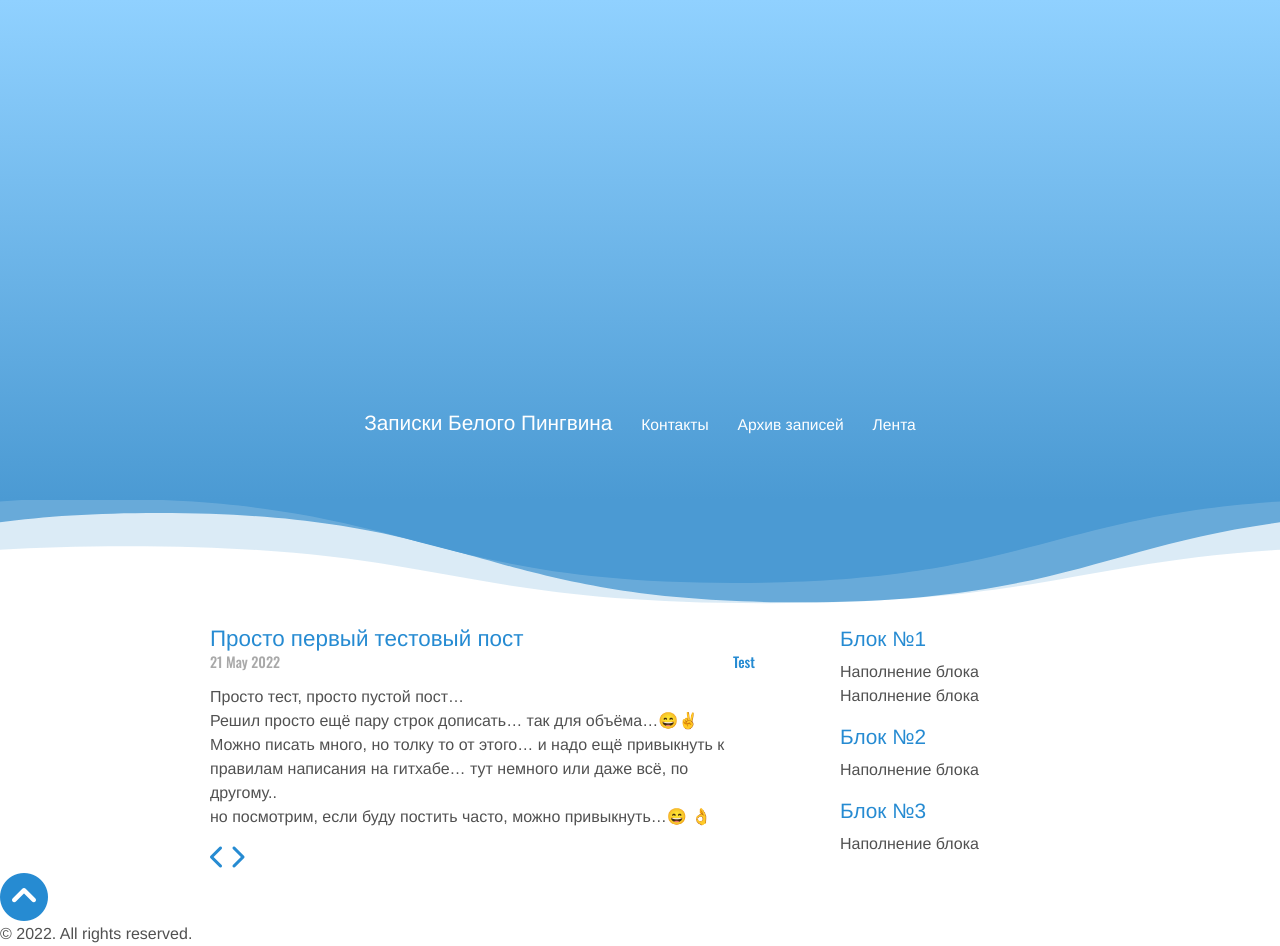
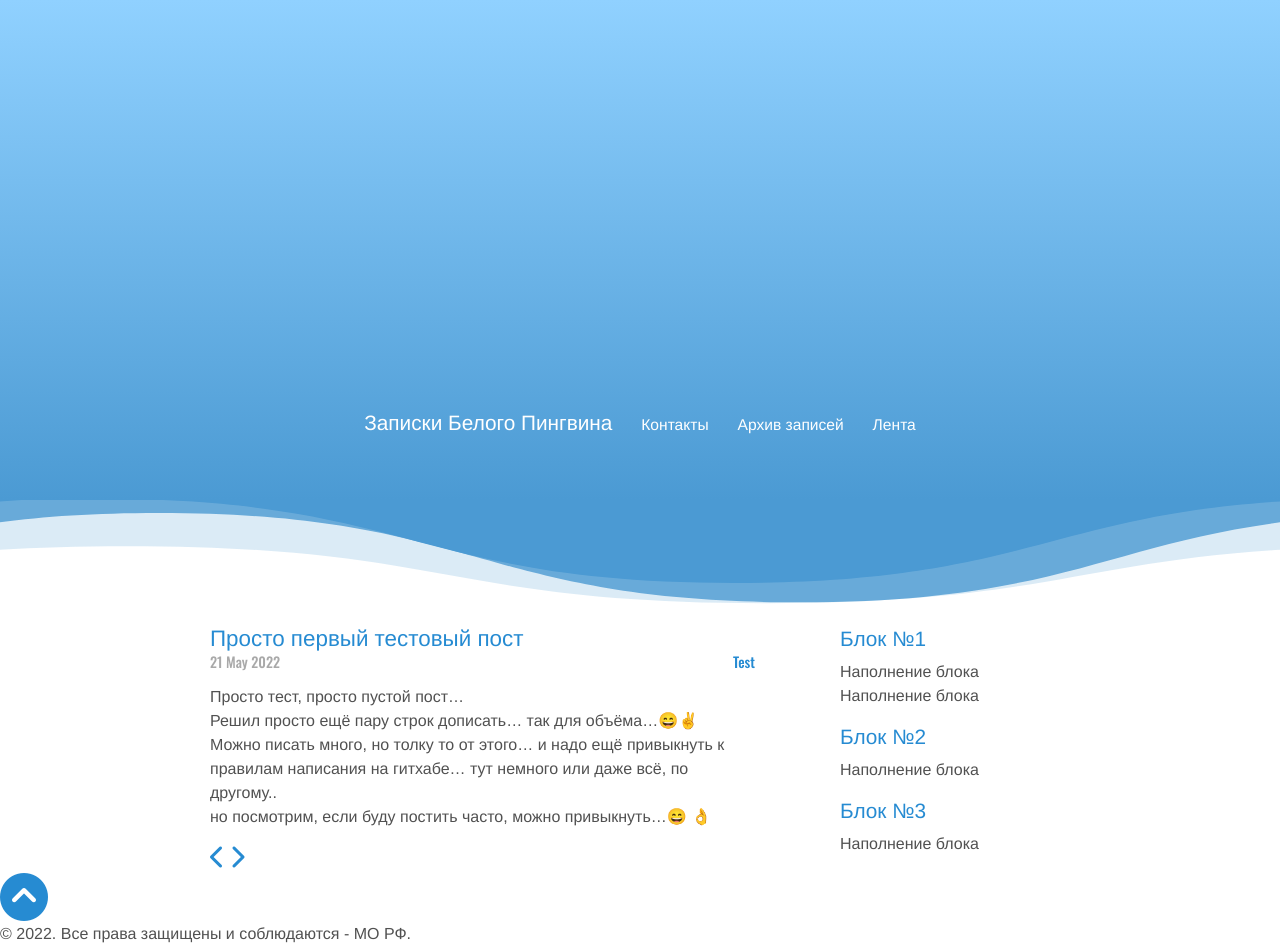
Before and after one commit to whitepingvin/blog, a Jekyll site: the page built from index.html, in a window 1280 px wide. Built offline with Jekyll 4.4.1, drawn with Linux system fonts in a browser that asks for light colours; nearby versions of some CDN libraries; emoji names are drawn with the system emoji font; the list of posts is cut into pages by our own code.

Commit message:
Update default.html

```diff
--- a/_layouts/default.html
+++ b/_layouts/default.html
@@ -55,7 +55,7 @@
             <i class="fa fa-chevron-circle-up" aria-hidden="true"></i>
         </div>
         <p>
-          &copy; {{ site.time | date: '%Y' }}. All rights reserved.
+          &copy; {{ site.time | date: '%Y' }}. Все права защищены и соблюдаются - МО РФ.
         </p>
       </div><!-- /.footer -->
 
```
